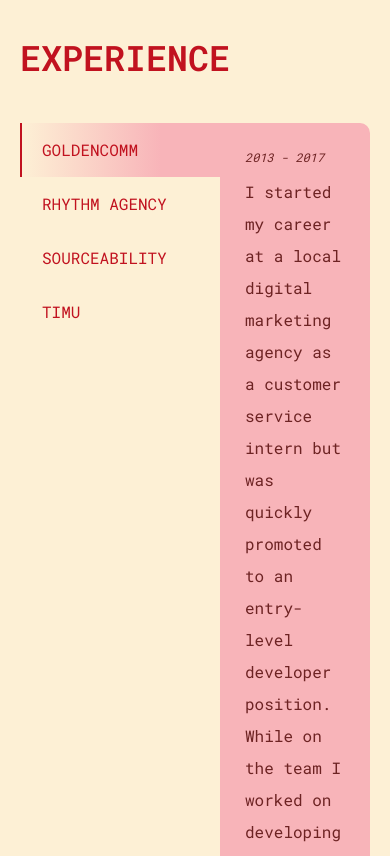
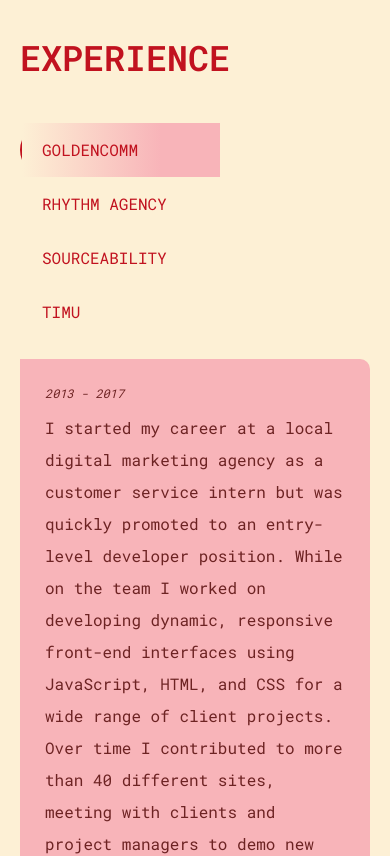
Before and after one commit to ewohlken2/viberational, a Next.js app: page / in a window 390 px wide. Shown: the part 1980-2836 px from the top of the page. Built offline with nearby package versions, Linux system fonts and the light colour scheme.

Commit message:
feat: stack tabs on mobile

```diff
--- a/src/app/tabs.css
+++ b/src/app/tabs.css
@@ -28,6 +28,32 @@
             color: var(--secondary-dark);
         }
 
+    }
+}
+
+@media (max-width: 768px) {
+    .tabs-container {
+        flex-direction: column;
+        gap: 2rem;
+    }
+
+    .tabs {
+        width: 100%;
+    }
+
+    .tab-title {
+        border-left: none;
+        border-radius: 999px;
+    }
+
+    .tab-title:hover,
+    .tab-title.active {
+        border-left: none;
+    }
+
+    .tab-content-container {
+        width: 100%;
+        border-radius: 1rem;
     }
 }
 
```
